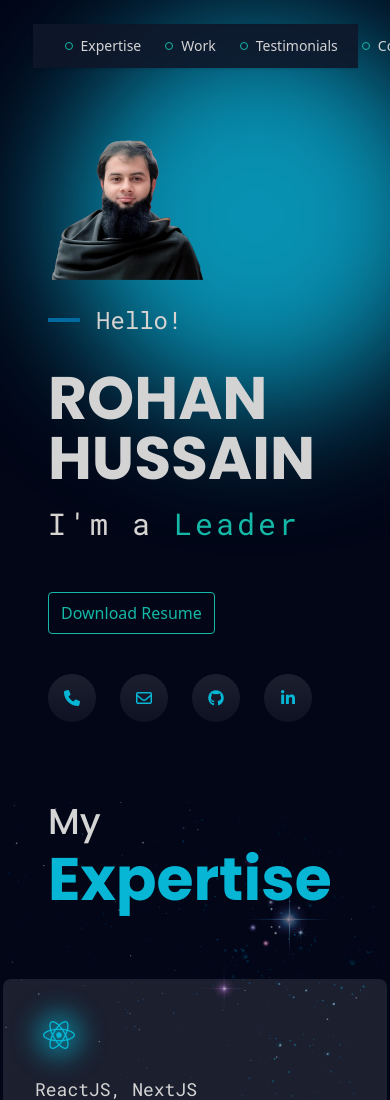
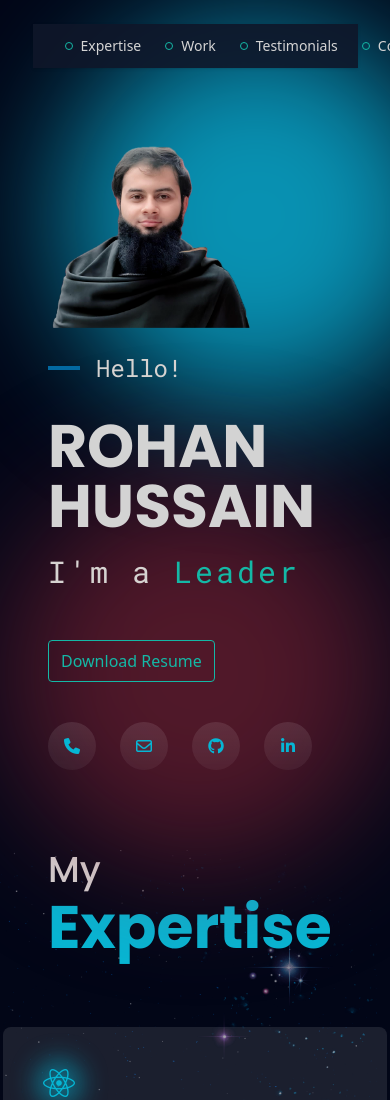
Before and after one commit to hallucinogenizer/portfolio-template, a React (Vite) app: page / in a window 390 px wide. Shown: the top 1100 px of the page. Built offline with nearby package versions, Linux system fonts and the light colour scheme.

Commit message:
hero sectionn responsiveness improved

```diff
--- a/src/components/HeroSection/HeroSection.tsx
+++ b/src/components/HeroSection/HeroSection.tsx
@@ -18,6 +18,10 @@ export function HeroSection() {
         variant={BgCircleVariant.BLUE}
         className="left-16"
       />
+      <BackgroundBlurredCircle
+        variant={BgCircleVariant.RED}
+        className="right-0 -bottom-24 bg-[#9E2A3D]/50 absolute lg:hidden w-96 h-96"
+      />
 
       <div
         className={cn(
@@ -27,10 +31,10 @@ export function HeroSection() {
       >
         <TextContent className="flex-shrink" />
         <div className="relative">
-          <PersonImage className="lg:absolute z-10 top-0 right-0 md:w-[30rem] md:h-[30rem] w-40 h-40" />
+          <PersonImage className="lg:absolute z-10 top-0 right-0 lg:w-[30rem] lg:h-[30rem] md:w-96 md:h-96 w-52 h-52" />
           <BackgroundBlurredCircle
             variant={BgCircleVariant.RED}
-            className="right-0 top-0 bg-[#9E2A3D] lg:absolute hidden"
+            className="right-0 top-0 bg-[#9E2A3D] lg:absolute lg:block hidden"
             style={{ width: "27rem", height: "27rem" }}
           />
         </div>
```
